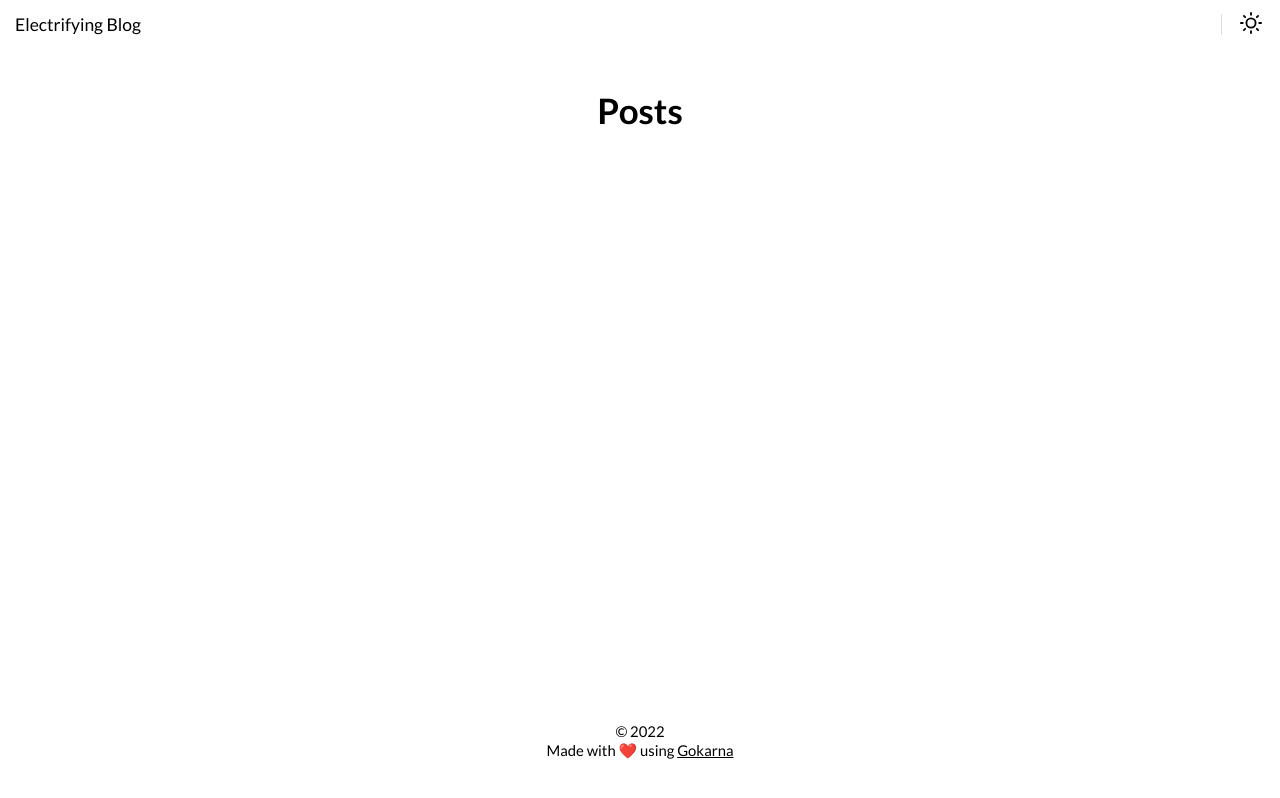
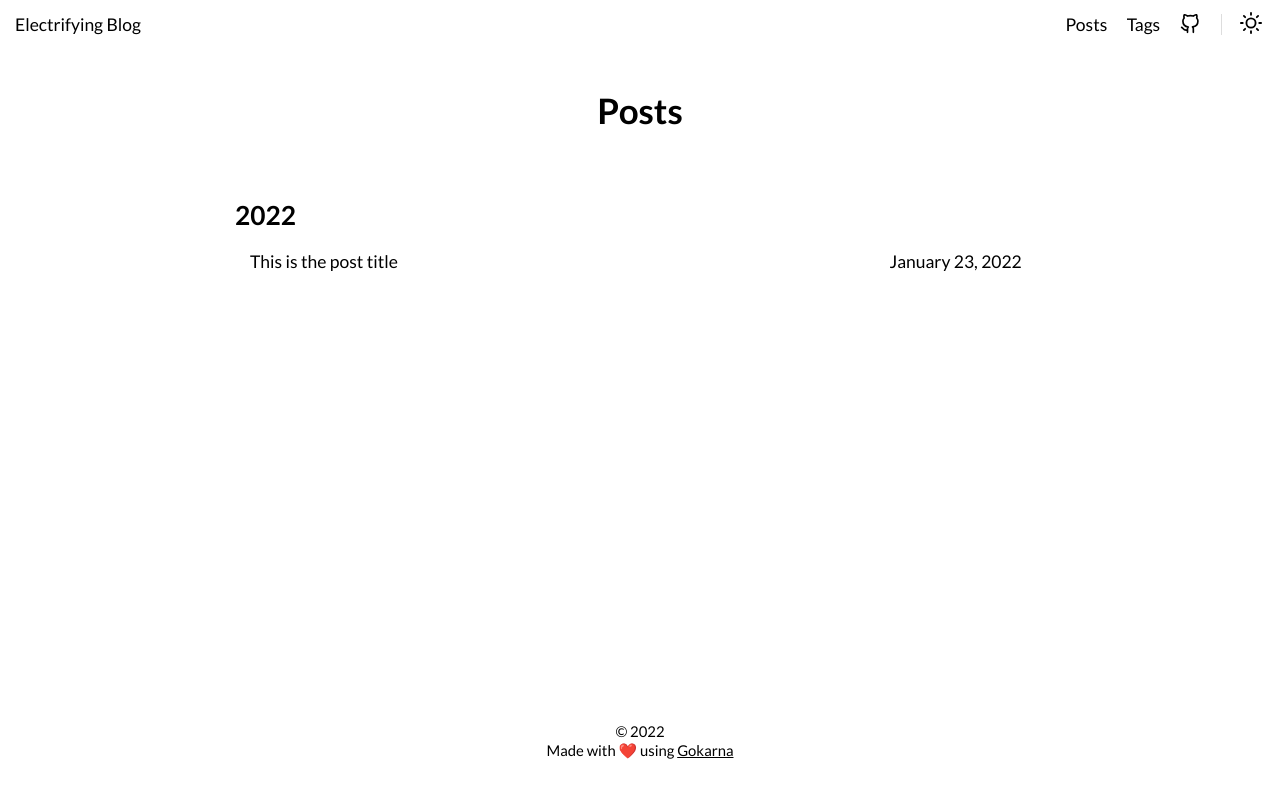
Before and after one commit to bahij-youssef/bahij-youssef.github.io, a plain HTML site: page posts/index.html in a window 1280 px wide. Drawn offline with Linux system fonts and the light colour scheme.

Commit message:
modified config file, added test content

```diff
--- a/posts/index.html
+++ b/posts/index.html
@@ -63,6 +63,18 @@
 
         <div class="nav-links">
 
+            <div class="nav-link">
+                <a href="/posts/"> Posts </a>
+            </div>
+
+            <div class="nav-link">
+                <a href="/tags/"> Tags </a>
+            </div>
+
+            <div class="nav-link">
+                <a href="https://github.com"><span data-feather='github'></span>  </a>
+            </div>
+
 
             <span class="nav-icons-divider"></span>
             <div class="nav-link dark-theme-toggle">
@@ -79,6 +91,18 @@
 
 
             <ul class="nav-hamburger-list visibility-hidden">
+
+                <li class="nav-item">
+                    <a href="/posts/"> Posts </a>
+                </li>
+
+                <li class="nav-item">
+                    <a href="/tags/"> Tags </a>
+                </li>
+
+                <li class="nav-item">
+                    <a href="https://github.com"><span data-feather='github'></span>  </a>
+                </li>
 
                 <li class="nav-item dark-theme-toggle">
                     <a>
@@ -97,6 +121,14 @@
 
 
 
+    <h2 class="posts-year">2022</h2><article class="post-title">
+    <a href="/posts/test/" class="post-link">This is the post title</a>
+    <div class="flex-break"></div>
+    <span class="post-date">January 23, 2022</span>
+</article>
+
+
+
 </div>
 
 
```
Also changed, not shown: 404.html (+24 -0 lines), categories/index.html (+24 -0 lines), index.html (+24 -0 lines), posts/test/index.html (+46 -0 lines), tags/index.html (+24 -0 lines).
